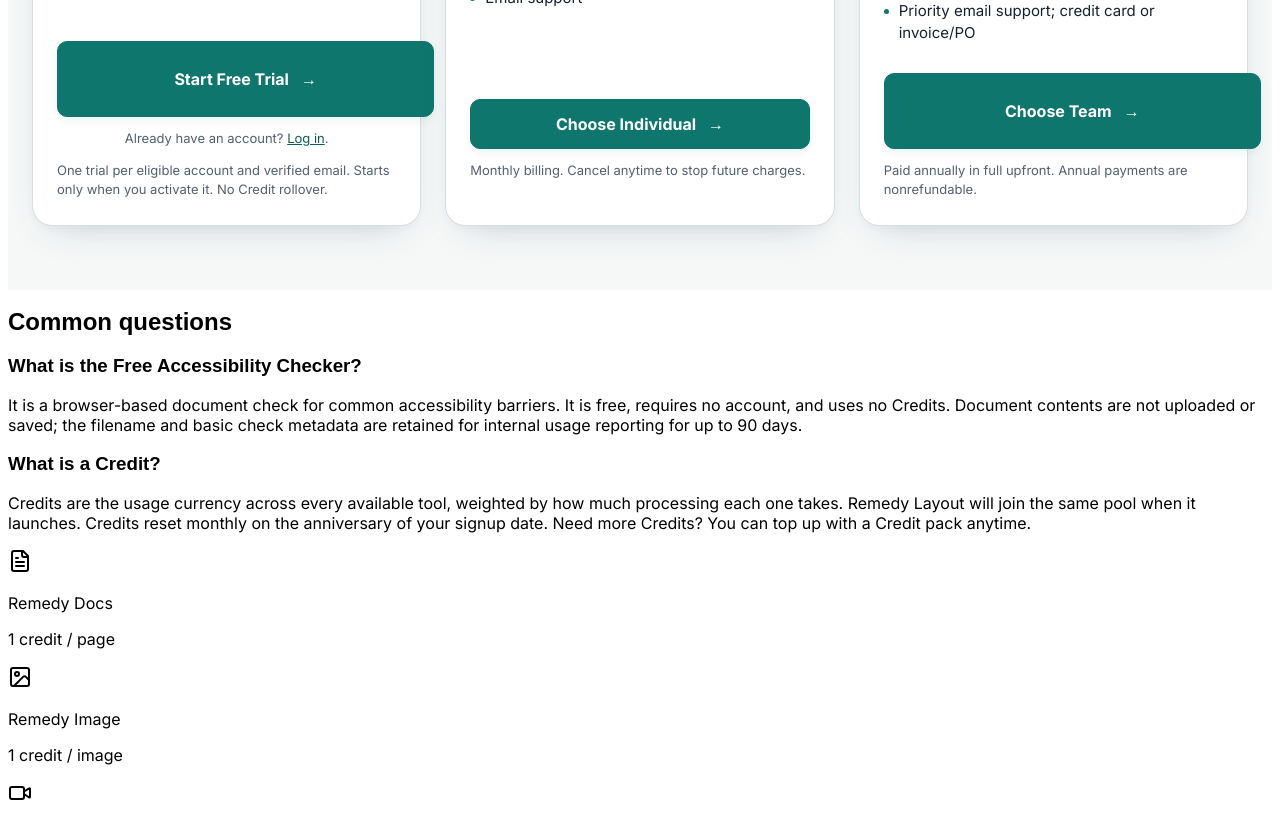
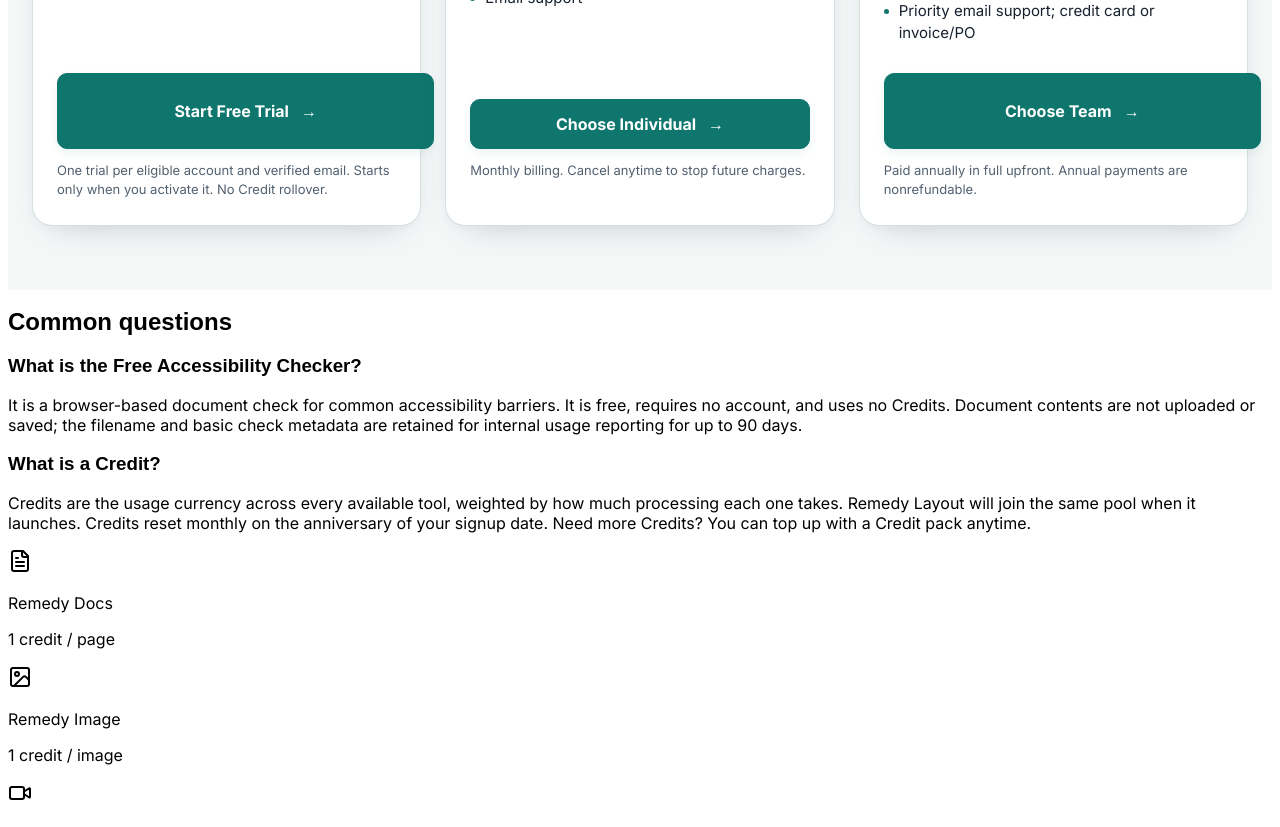
Before and after one commit to amandacarpenter/acm-site, a React (Vite) app in the folder client/: page /pricing in a window 1280 px wide. Shown: the part 2260-3087 px from the top of the page. Built offline with nearby package versions, Linux system fonts and the light colour scheme; no server answers; a web font is replaced by a local one.

Commit message:
Align optional trial action with paid plan buttons

```diff
--- a/client/src/components/PricingPlans.css
+++ b/client/src/components/PricingPlans.css
@@ -73,8 +73,7 @@
 .pricing-trial-plan{scroll-margin-top:120px}
 .pricing-trial-actions{margin-top:auto}
 .pricing-trial-actions .pricing-choose{width:100%}
-.pricing-design .pricing-trial-secondary{font-size:13px;color:var(--pricing-muted);margin-top:12px;text-align:center}
-.pricing-trial-secondary a,.pricing-trial-consent a{text-decoration:underline;color:var(--pricing-teal-dark)}
+.pricing-trial-consent a{text-decoration:underline;color:var(--pricing-teal-dark)}
 .pricing-trial-consent{display:flex;align-items:flex-start;gap:10px;font-size:13px;line-height:1.5;margin-bottom:16px}
 .pricing-trial-consent input{width:18px;height:18px;flex-shrink:0;margin-top:2px;accent-color:var(--pricing-teal)}
 .pricing-design .pricing-trial-status{font-size:14px;margin-bottom:16px}
--- a/client/src/components/TrialPlanCard.tsx
+++ b/client/src/components/TrialPlanCard.tsx
@@ -55,7 +55,6 @@
     <div className="pricing-trial-actions">
       {!isLoaded || (isSignedIn && trial.isLoading) ? <p role="status">Checking your account…</p> : !isSignedIn ? <>
         <Link href="/signup?trial=1" className="pricing-choose" data-testid="pricing-free-trial">Start Free Trial <span aria-hidden="true">→</span></Link>
-        <p className="pricing-trial-secondary">Already have an account? <Link href="/login?trial=1">Log in</Link>.</p>
       </> : trial.isError ? <>
         <p role="alert">{trial.error.message}</p>
         <button className="pricing-choose" onClick={() => trial.refetch()}>Try again</button>
```
